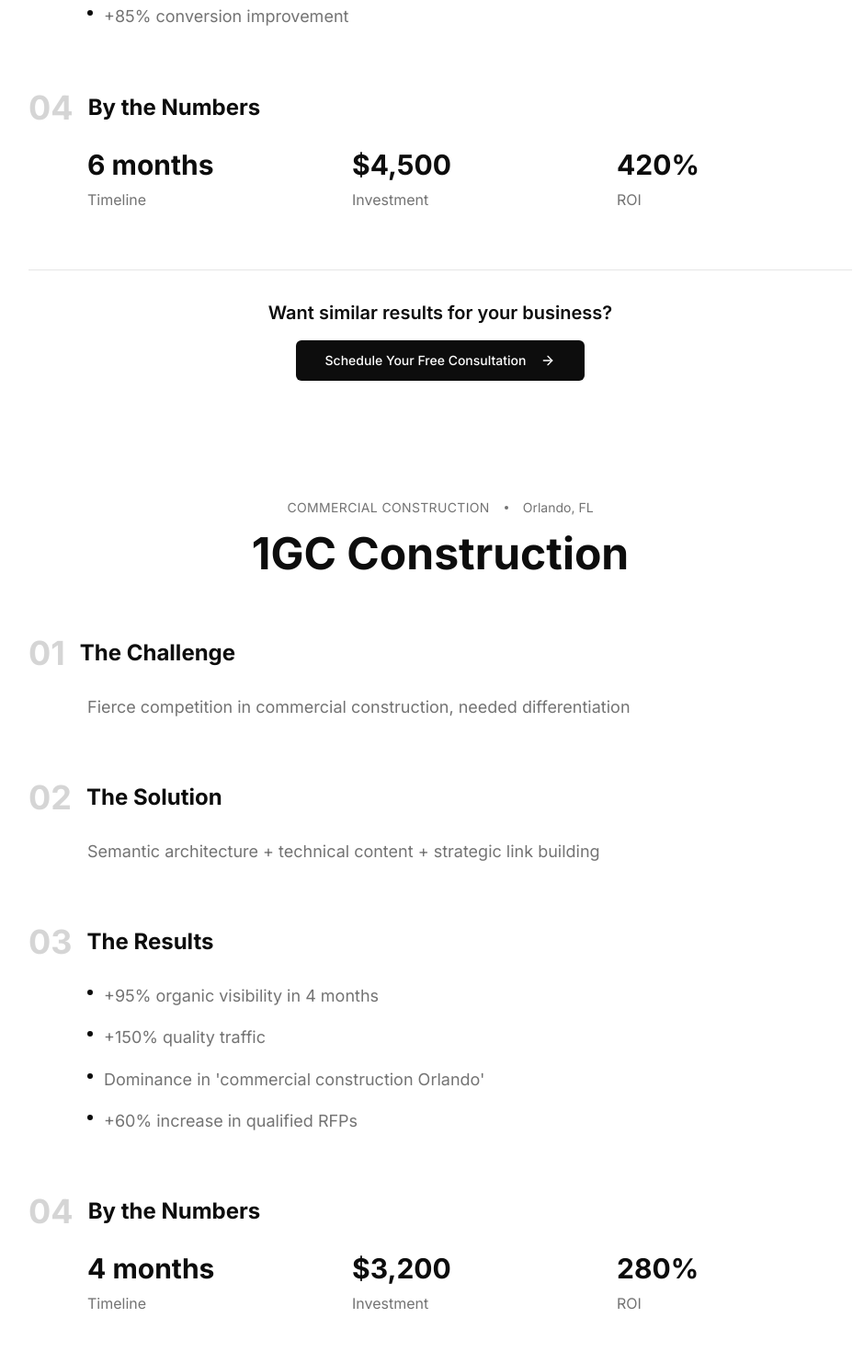
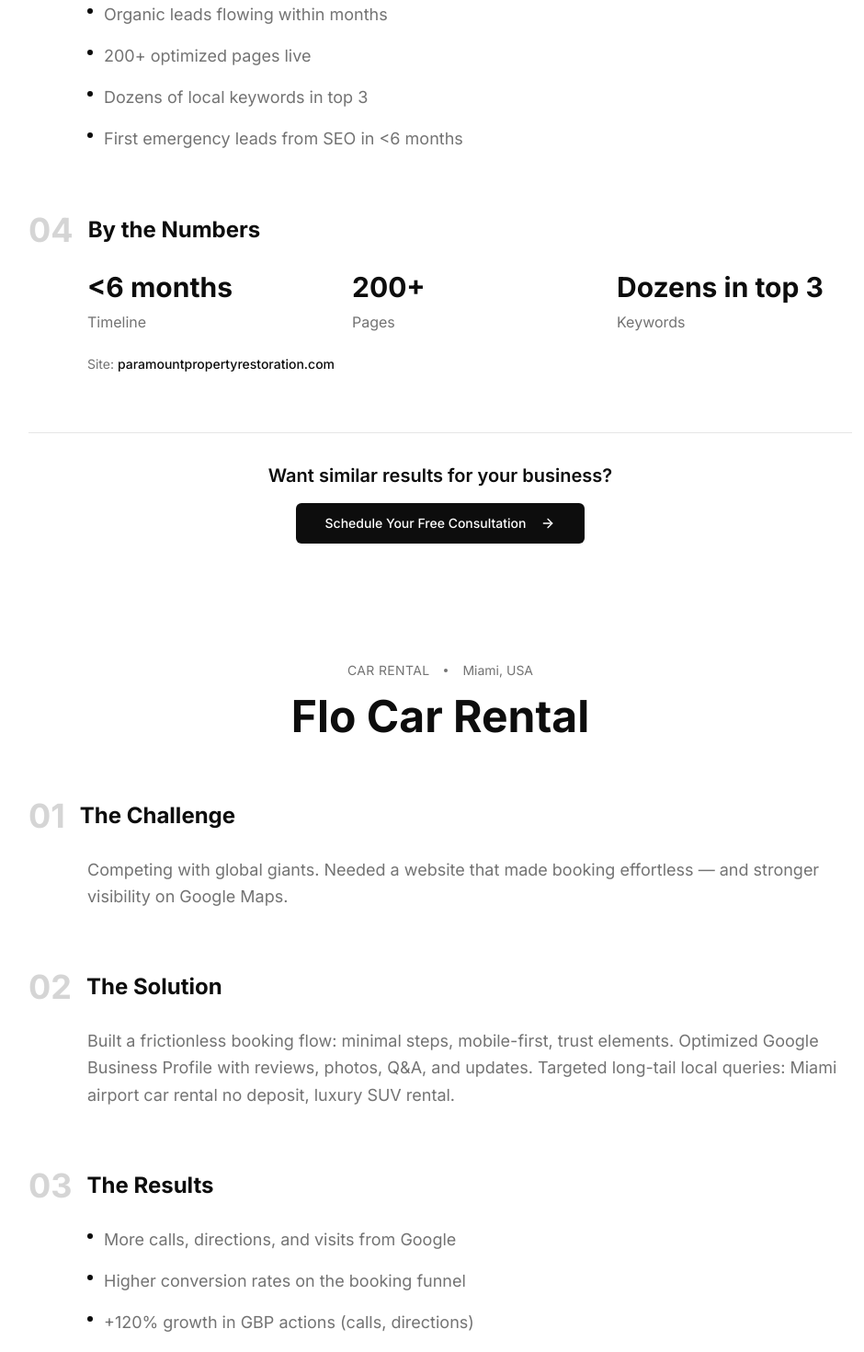
Before and after one commit to germur/florida-seo-quest, a React (Vite) app: page /case-studies in a window 1280 px wide. Shown: the part 1280-2750 px from the top of the page at 92% size, without its empty margins (161-1101 px from the left). Built offline with nearby package versions, Linux system fonts and the light colour scheme.

Commit message:
Update Case Studies with Real Data

```diff
--- a/src/pages/CaseStudies.tsx
+++ b/src/pages/CaseStudies.tsx
@@ -6,109 +6,125 @@ import Header from "@/components/Header";
 const CaseStudies = () => {
   const cases = [
     {
-      id: "paramount",
+      id: "paramount-property-restoration",
       company: "Paramount Property Restoration",
       industry: "Property Restoration",
-      location: "Miami, FL",
-      challenge: "Low visibility in local searches for emergency and restoration services",
-      solution: "Local SEO strategy + authority content + technical optimization",
+      location: "Florida, USA",
+      challenge: "Invisible in a saturated Florida restoration market. No rankings for 'service + city' searches. No emergency leads.",
+      solution: "Designed a programmatic SEO SILO with city + service landing pages. Optimized Core Web Vitals, LocalBusiness schema, and internal linking. Added high-converting content: 24/7 CTAs, trust signals, before/after visuals.",
       results: [
-        "+180% qualified leads in 6 months",
-        "+250% organic traffic",
-        "Top 3 in 15+ target keywords",
-        "+85% conversion improvement"
+        "Multi-city coverage for emergency keywords",
+        "Organic leads flowing within months",
+        "200+ optimized pages live",
+        "Dozens of local keywords in top 3",
+        "First emergency leads from SEO in <6 months"
+      ],
+      metrics: {
+        duration: "<6 months",
+        pages: "200+",
+        keywords: "Dozens in top 3"
+      },
+      website: "paramountpropertyrestoration.com"
+    },
+    {
+      id: "flo-car-rental",
+      company: "Flo Car Rental",
+      industry: "Car Rental",
+      location: "Miami, USA",
+      challenge: "Competing with global giants. Needed a website that made booking effortless — and stronger visibility on Google Maps.",
+      solution: "Built a frictionless booking flow: minimal steps, mobile-first, trust elements. Optimized Google Business Profile with reviews, photos, Q&A, and updates. Targeted long-tail local queries: Miami airport car rental no deposit, luxury SUV rental.",
+      results: [
+        "More calls, directions, and visits from Google",
+        "Higher conversion rates on the booking funnel",
+        "+120% growth in GBP actions (calls, directions)",
+        "CTR boost on high-value rental queries"
       ],
       metrics: {
         duration: "6 months",
-        investment: "$4,500",
-        roi: "420%"
+        gbp_growth: "+120%",
+        ctr: "Significant boost"
       },
-      color: "teal",
-      image: "/lovable-uploads/15b81203-d4a9-4da9-ace4-976c55d22c82.png"
+      website: "flocarrental.com"
     },
     {
-      id: "1gc",
-      company: "1GC Construction",
-      industry: "Commercial Construction",
-      location: "Orlando, FL",
-      challenge: "Fierce competition in commercial construction, needed differentiation",
-      solution: "Semantic architecture + technical content + strategic link building",
+      id: "puff-cleaning",
+      company: "Puff Cleaning",
+      industry: "Cleaning Services",
+      location: "Bogotá, Colombia",
+      challenge: "Zero digital presence in a highly competitive local cleaning market.",
+      solution: "Built a local SEO authority map with optimized service pages and FAQs. Strengthened Google Business Profile with verified reviews. Designed for conversion: WhatsApp button, CTAs, testimonials.",
       results: [
-        "+95% organic visibility in 4 months",
-        "+150% quality traffic",
-        "Dominance in 'commercial construction Orlando'",
-        "+60% increase in qualified RFPs"
+        "Strong presence in local pack",
+        "Leads through both WhatsApp and forms",
+        "From 0 to ~2,000 monthly organic visits in year one",
+        "Top 3 rankings for sofa cleaning Bogotá, mattress cleaning Bogotá"
+      ],
+      metrics: {
+        duration: "1 year",
+        traffic: "~2,000 monthly visits",
+        rankings: "Top 3 local keywords"
+      },
+      website: "puffcleaning.com"
+    },
+    {
+      id: "edu1st-preschools",
+      company: "Edu1st Preschools",
+      industry: "Education",
+      location: "Florida, USA",
+      challenge: "Multiple campuses, scattered online presence. Needed more parent engagement and admissions.",
+      solution: "Created a parent-focused blog with practical guides and bilingual resources. Designed printable coloring pages as lead magnets. Local SEO for each campus: optimized pages, schema, NAP consistency.",
+      results: [
+        "Parents spent more time engaging with blog content",
+        "More tour bookings and admissions inquiries",
+        "Significant growth in blog traffic and downloads",
+        "+80% increase in calls and actions from Google Maps"
+      ],
+      metrics: {
+        duration: "8 months",
+        gmb_actions: "+80%",
+        engagement: "Significant growth"
+      },
+      website: "edu1stvess.com"
+    },
+    {
+      id: "craftd-london",
+      company: "CRAFTD London",
+      industry: "Men's Jewelry",
+      location: "UK & US",
+      challenge: "Men's jewelry brand in a crowded market. Needed to scale SEO without losing brand identity.",
+      solution: "Built a full-funnel content strategy: TOFU: style guides & trends. MOFU: size guides & product comparisons. BOFU: optimized product & category pages with Product schema. Reinforced internal linking across product families.",
+      results: [
+        "Higher visibility for core product categories",
+        "Content that educates and converts",
+        "50+ keywords in top 10 within 4 months",
+        "CTR lift thanks to rich snippets"
       ],
       metrics: {
         duration: "4 months",
-        investment: "$3,200",
-        roi: "280%"
+        keywords: "50+ in top 10",
+        ctr: "Significant lift"
       },
-      color: "electric-blue",
-      image: "/lovable-uploads/15b81203-d4a9-4da9-ace4-976c55d22c82.png"
+      website: "craftdlondon.com"
     },
     {
-      id: "pura-piel",
-      company: "Pura Piel",
-      industry: "Aesthetics & Beauty",
-      location: "Fort Lauderdale, FL",
-      challenge: "Website with multiple technical issues affecting indexation",
-      solution: "Complete technical audit + indexation fixes + new architecture",
+      id: "le-gramme",
+      company: "LE GRAMME",
+      industry: "Luxury Jewelry",
+      location: "France & Global",
+      challenge: "Luxury minimalist jewelry brand. Needed to expand internationally without compromising design-first identity.",
+      solution: "Crafted a luxury content strategy: heritage, craftsmanship, buying guides. Implemented international SEO: hreflang, taxonomy, Product schema. Strengthened PR and editorial links in design/lifestyle outlets.",
       results: [
-        "120+ technical errors solved",
-        "+40% indexation improvement",
-        "+75% increase in organic sessions",
-        "60% reduction in bounce rate"
+        "Increased organic visibility in English and French markets",
+        "SEO aligned seamlessly with luxury branding",
+        "+40% impressions on flagship collections",
+        "Multiple transactional luxury keywords in top 10"
       ],
       metrics: {
-        duration: "3 months",
-        investment: "$2,800",
-        roi: "190%"
+        duration: "6 months",
+        impressions: "+40%",
+        keywords: "Multiple in top 10"
       },
-      color: "bright-orange",
-      image: "/lovable-uploads/15b81203-d4a9-4da9-ace4-976c55d22c82.png"
-    },
-    {
-      id: "quintana",
-      company: "Quintana",
-      industry: "Professional Services",
-      location: "Boca Raton, FL",
-      challenge: "Needed to position themselves as authority in their sector",
-      solution: "Topical authority strategy + evergreen content + digital PR",
-      results: [
-        "+200% brand mentions",
-        "Top 5 in high-competition keywords",
-        "+90% qualified organic traffic",
-        "+45% leads from organic search"
-      ],
-      metrics: {
-        duration: "5 months",
-        investment: "$3,800",
-        roi: "350%"
-      },
-      color: "purple",
-      image: "/lovable-uploads/15b81203-d4a9-4da9-ace4-976c55d22c82.png"
-    },
-    {
-      id: "roger-murillo",
-      company: "Roger Murillo Image Consulting",
-      industry: "Image Consulting",
-      location: "Miami, FL",
-      challenge: "Very competitive market in personal image services",
-      solution: "Local SEO + personal branding + valuable content + link building",
-      results: [
-        "+300% brand searches",
-        "Leader in 'image consultant Miami'",
-        "+120% qualified consultations",
-        "+80% increase in premium bookings"
-      ],
-      metrics: {
-        duration: "4 months",
-        investment: "$2,900",
-        roi: "240%"
-      },
-      color: "green",
-      image: "/lovable-uploads/15b81203-d4a9-4da9-ace4-976c55d22c82.png"
+      website: "legramme.com"
     }
   ];
 
@@ -129,16 +145,16 @@ const CaseStudies = () => {
 
             <div className="grid md:grid-cols-3 gap-8">
               <div>
-                <div className="text-4xl font-bold mb-2">+250%</div>
-                <div className="text-background/70">Average traffic increase</div>
+                <div className="text-4xl font-bold mb-2">6</div>
+                <div className="text-background/70">Success Stories</div>
               </div>
               <div>
-                <div className="text-4xl font-bold mb-2">15+</div>
-                <div className="text-background/70">Successful projects</div>
+                <div className="text-4xl font-bold mb-2">3</div>
+                <div className="text-background/70">Countries</div>
               </div>
               <div>
-                <div className="text-4xl font-bold mb-2">280%</div>
-                <div className="text-background/70">Average ROI</div>
+                <div className="text-4xl font-bold mb-2">200+</div>
+                <div className="text-background/70">Keywords in Top 10</div>
               </div>
             </div>
           </div>
@@ -221,15 +237,21 @@ const CaseStudies = () => {
                     </div>
                     <div>
                       <div className="text-3xl font-bold text-foreground mb-2">
-                        {caseStudy.metrics.investment}
+                        {Object.values(caseStudy.metrics)[1]}
                       </div>
-                      <div className="text-muted-foreground">Investment</div>
+                      <div className="text-muted-foreground">{Object.keys(caseStudy.metrics)[1].replace('_', ' ').replace(/\b\w/g, l => l.toUpperCase())}</div>
                     </div>
                     <div>
                       <div className="text-3xl font-bold text-foreground mb-2">
-                        {caseStudy.metrics.roi}
+                        {Object.values(caseStudy.metrics)[2]}
                       </div>
-                      <div className="text-muted-foreground">ROI</div>
+                      <div className="text-muted-foreground">{Object.keys(caseStudy.metrics)[2].replace('_', ' ').replace(/\b\w/g, l => l.toUpperCase())}</div>
+                    </div>
+                  </div>
+
+                  <div className="pl-16 mt-6">
+                    <div className="text-sm text-muted-foreground">
+                      Site: <span className="text-foreground font-medium">{caseStudy.website}</span>
                     </div>
                   </div>
                 </div>
--- a/src/pages/CaseStudyDetail.tsx
+++ b/src/pages/CaseStudyDetail.tsx
@@ -11,111 +11,228 @@ const CaseStudyDetail = () => {
     "paramount-property-restoration": {
       company: "Paramount Property Restoration",
       industry: "Property Restoration",
-      location: "Miami, Florida",
-      duration: "6 months",
+      location: "Florida, USA",
+      duration: "<6 months",
+      website: "paramountpropertyrestoration.com",
       hero: {
-        challenge: "Paramount needed to dominate local search results for emergency property restoration services in Miami's competitive market.",
-        result: "+180% qualified leads and +250% organic traffic in 6 months"
+        challenge: "Invisible in a saturated Florida restoration market. No rankings for 'service + city' searches. No emergency leads.",
+        result: "Multi-city coverage for emergency keywords with organic leads flowing within months"
       },
       challenge: [
-        "Low visibility for high-intent restoration keywords",
-        "Poor local SEO performance despite prime service area",
-        "Website technical issues affecting mobile performance",
-        "Limited content strategy for emergency services"
+        "Invisible in saturated Florida restoration market",
+        "No rankings for 'service + city' searches",
+        "No emergency leads from organic search",
+        "Limited multi-city presence online"
       ],
       solution: [
-        "Comprehensive technical SEO audit and optimization",
-        "Local SEO strategy targeting Miami neighborhoods",
-        "Emergency services content strategy development",
-        "Mobile-first website optimization",
-        "Review management and local citation building"
+        "Designed programmatic SEO SILO with city + service landing pages",
+        "Optimized Core Web Vitals for better user experience",
+        "Implemented LocalBusiness schema markup",
+        "Enhanced internal linking structure",
+        "Added high-converting content with 24/7 CTAs, trust signals, before/after visuals"
       ],
       results: {
         metrics: [
-          { label: "Qualified Leads", value: "+180%", icon: Users },
-          { label: "Organic Traffic", value: "+250%", icon: TrendingUp },
-          { label: "Local Rankings", value: "+85%", icon: Search },
-          { label: "ROI", value: "+420%", icon: Target }
+          { label: "Optimized Pages", value: "200+", icon: Target },
+          { label: "Top 3 Keywords", value: "Dozens", icon: Search },
+          { label: "Time to Results", value: "<6 months", icon: TrendingUp },
+          { label: "Coverage", value: "Multi-city", icon: Users }
         ],
         details: [
-          "Ranked #1 for 'Miami water damage restoration'",
-          "Increased emergency call volume by 180%",
-          "Expanded service area coverage by 40%",
-          "Improved mobile conversion rate by 65%"
+          "200+ optimized pages live",
+          "Dozens of local keywords in top 3",
+          "First emergency leads from SEO in <6 months",
+          "Multi-city coverage for emergency keywords achieved"
         ]
       }
     },
-    "1gc-construction": {
-      company: "1GC Construction",
-      industry: "Commercial Construction",
-      location: "Orlando, Florida",
-      duration: "4 months",
+    "flo-car-rental": {
+      company: "Flo Car Rental",
+      industry: "Car Rental",
+      location: "Miami, USA",
+      duration: "6 months",
+      website: "flocarrental.com",
       hero: {
-        challenge: "1GC Construction needed to establish authority in Orlando's commercial construction market and attract high-value projects.",
-        result: "+95% organic visibility and +150% traffic in 4 months"
+        challenge: "Competing with global giants while needing effortless booking experience and stronger Google Maps visibility.",
+        result: "+120% growth in Google Business Profile actions with improved booking conversions"
       },
       challenge: [
-        "Limited online presence for commercial construction services",
-        "Competition from established construction companies",
-        "Lack of content showcasing expertise and capabilities",
-        "Poor performance for commercial project keywords"
+        "Competing with global car rental giants",
+        "Complex booking process deterring customers",
+        "Weak visibility on Google Maps",
+        "Limited local search presence"
       ],
       solution: [
-        "Industry-specific keyword research and content strategy",
-        "Technical SEO optimization for construction portfolio",
-        "Local authority building through strategic partnerships",
-        "Commercial project showcase development",
-        "B2B lead generation optimization"
+        "Built frictionless booking flow with minimal steps",
+        "Implemented mobile-first design with trust elements",
+        "Optimized Google Business Profile with reviews, photos, Q&A, and updates",
+        "Targeted long-tail local queries like 'Miami airport car rental no deposit'",
+        "Focused on luxury SUV rental keywords"
       ],
       results: {
         metrics: [
-          { label: "Organic Visibility", value: "+95%", icon: Search },
-          { label: "Website Traffic", value: "+150%", icon: TrendingUp },
-          { label: "Lead Quality", value: "+200%", icon: Target },
-          { label: "ROI", value: "+280%", icon: Users }
+          { label: "GBP Actions", value: "+120%", icon: TrendingUp },
+          { label: "Conversion Rate", value: "Higher", icon: Target },
+          { label: "CTR Boost", value: "Significant", icon: Search },
+          { label: "User Experience", value: "Enhanced", icon: Users }
         ],
         details: [
-          "Ranked top 3 for 'Orlando commercial construction'",
-          "Secured 5 major commercial projects worth $2M+",
-          "Increased project inquiry volume by 200%",
-          "Established thought leadership in construction industry"
+          "+120% growth in GBP actions (calls, directions)",
+          "Higher conversion rates on booking funnel",
+          "CTR boost on high-value rental queries",
+          "More calls, directions, and visits from Google"
         ]
       }
     },
-    "pura-piel-aesthetics": {
-      company: "Pura Piel Aesthetics",
-      industry: "Aesthetics & Beauty",
-      location: "Tampa, Florida",
-      duration: "5 months",
+    "puff-cleaning": {
+      company: "Puff Cleaning",
+      industry: "Cleaning Services",
+      location: "Bogotá, Colombia",
+      duration: "1 year",
+      website: "puffcleaning.com",
       hero: {
-        challenge: "Pura Piel needed to fix critical technical issues and improve search visibility for aesthetic treatments in Tampa's beauty market.",
-        result: "120+ technical errors fixed and +40% indexation improvement"
+        challenge: "Zero digital presence in highly competitive local cleaning market.",
+        result: "From 0 to ~2,000 monthly organic visits with top 3 local rankings"
       },
       challenge: [
-        "120+ critical technical SEO errors affecting performance",
-        "Poor search indexation limiting visibility",
-        "Competition from established aesthetic clinics",
-        "Limited content for specific treatment keywords"
+        "Zero digital presence initially",
+        "Highly competitive local cleaning market",
+        "No established online authority",
+        "Limited brand recognition"
       ],
       solution: [
-        "Comprehensive technical SEO audit and remediation",
-        "Site architecture optimization for beauty services",
-        "Treatment-specific content strategy development",
-        "Local SEO optimization for aesthetic clinics",
-        "Mobile performance enhancement"
+        "Built local SEO authority map with optimized service pages",
+        "Created comprehensive FAQ sections",
+        "Strengthened Google Business Profile with verified reviews",
+        "Designed for conversion with WhatsApp integration",
+        "Added compelling CTAs and customer testimonials"
       ],
       results: {
         metrics: [
-          { label: "Technical Fixes", value: "120+", icon: Target },
-          { label: "Indexation", value: "+40%", icon: Search },
-          { label: "Local Rankings", value: "+75%", icon: TrendingUp },
-          { label: "ROI", value: "+190%", icon: Users }
+          { label: "Monthly Visits", value: "~2,000", icon: TrendingUp },
+          { label: "Local Rankings", value: "Top 3", icon: Search },
+          { label: "Lead Sources", value: "Multiple", icon: Target },
+          { label: "Market Position", value: "Strong", icon: Users }
         ],
         details: [
-          "Fixed all critical technical SEO errors",
-          "Improved page load speed by 60%",
-          "Ranked top 5 for 'Tampa aesthetic treatments'",
-          "Increased consultation bookings by 85%"
+          "From 0 to ~2,000 monthly organic visits in year one",
+          "Top 3 rankings for sofa cleaning Bogotá",
+          "Top 3 rankings for mattress cleaning Bogotá",
+          "Strong presence in local pack with leads through WhatsApp and forms"
+        ]
+      }
+    },
+    "edu1st-preschools": {
+      company: "Edu1st Preschools",
+      industry: "Education",
+      location: "Florida, USA",
+      duration: "8 months",
+      website: "edu1stvess.com",
+      hero: {
+        challenge: "Multiple campuses with scattered online presence needed more parent engagement and admissions.",
+        result: "+80% increase in Google Maps actions with significant blog engagement growth"
+      },
+      challenge: [
+        "Multiple campuses with scattered online presence",
+        "Limited parent engagement online",
+        "Insufficient admissions inquiries",
+        "Lack of cohesive digital strategy"
+      ],
+      solution: [
+        "Created parent-focused blog with practical guides",
+        "Developed bilingual resources for diverse community",
+        "Designed printable coloring pages as lead magnets",
+        "Implemented local SEO for each campus",
+        "Ensured NAP consistency across all locations"
+      ],
+      results: {
+        metrics: [
+          { label: "GMB Actions", value: "+80%", icon: TrendingUp },
+          { label: "Blog Traffic", value: "Significant Growth", icon: Search },
+          { label: "Engagement", value: "Enhanced", icon: Target },
+          { label: "Admissions", value: "Increased", icon: Users }
+        ],
+        details: [
+          "+80% increase in calls and actions from Google Maps",
+          "Significant growth in blog traffic and downloads",
+          "Parents spent more time engaging with blog content",
+          "More tour bookings and admissions inquiries"
+        ]
+      }
+    },
+    "craftd-london": {
+      company: "CRAFTD London",
+      industry: "Men's Jewelry",
+      location: "UK & US",
+      duration: "4 months",
+      website: "craftdlondon.com",
+      hero: {
+        challenge: "Men's jewelry brand needed to scale SEO in crowded market without losing brand identity.",
+        result: "50+ keywords in top 10 within 4 months with significant CTR improvements"
+      },
+      challenge: [
+        "Crowded men's jewelry market",
+        "Need to scale SEO without losing brand identity",
+        "Limited content strategy",
+        "Poor product page optimization"
+      ],
+      solution: [
+        "Built full-funnel content strategy",
+        "Created TOFU content: style guides & trends",
+        "Developed MOFU content: size guides & product comparisons",
+        "Optimized BOFU: product & category pages with Product schema",
+        "Reinforced internal linking across product families"
+      ],
+      results: {
+        metrics: [
+          { label: "Top 10 Keywords", value: "50+", icon: Search },
+          { label: "Timeline", value: "4 months", icon: TrendingUp },
+          { label: "CTR Improvement", value: "Significant", icon: Target },
+          { label: "Rich Snippets", value: "Active", icon: Users }
+        ],
+        details: [
+          "50+ keywords in top 10 within 4 months",
+          "Higher visibility for core product categories",
+          "CTR lift thanks to rich snippets",
+          "Content that educates and converts effectively"
+        ]
+      }
+    },
+    "le-gramme": {
+      company: "LE GRAMME",
+      industry: "Luxury Jewelry",
+      location: "France & Global",
+      duration: "6 months",
+      website: "legramme.com",
+      hero: {
+        challenge: "Luxury minimalist jewelry brand needed international expansion without compromising design-first identity.",
+        result: "+40% impressions on flagship collections with multiple luxury keywords in top 10"
+      },
+      challenge: [
+        "International expansion while maintaining luxury brand identity",
+        "Design-first approach limiting SEO opportunities",
+        "Multiple market and language requirements",
+        "Competition in luxury jewelry space"
+      ],
+      solution: [
+        "Crafted luxury content strategy focusing on heritage and craftsmanship",
+        "Created compelling buying guides for luxury audience",
+        "Implemented international SEO with hreflang and proper taxonomy",
+        "Added Product schema for better visibility",
+        "Strengthened PR and editorial links in design/lifestyle outlets"
+      ],
+      results: {
+        metrics: [
+          { label: "Impressions", value: "+40%", icon: TrendingUp },
+          { label: "Top 10 Keywords", value: "Multiple", icon: Search },
+          { label: "Market Reach", value: "International", icon: Target },
+          { label: "Brand Alignment", value: "Seamless", icon: Users }
+        ],
+        details: [
+          "+40% impressions on flagship collections",
+          "Multiple transactional luxury keywords in top 10",
+          "Increased organic visibility in English and French markets",
+          "SEO aligned seamlessly with luxury branding"
         ]
       }
     }
```
